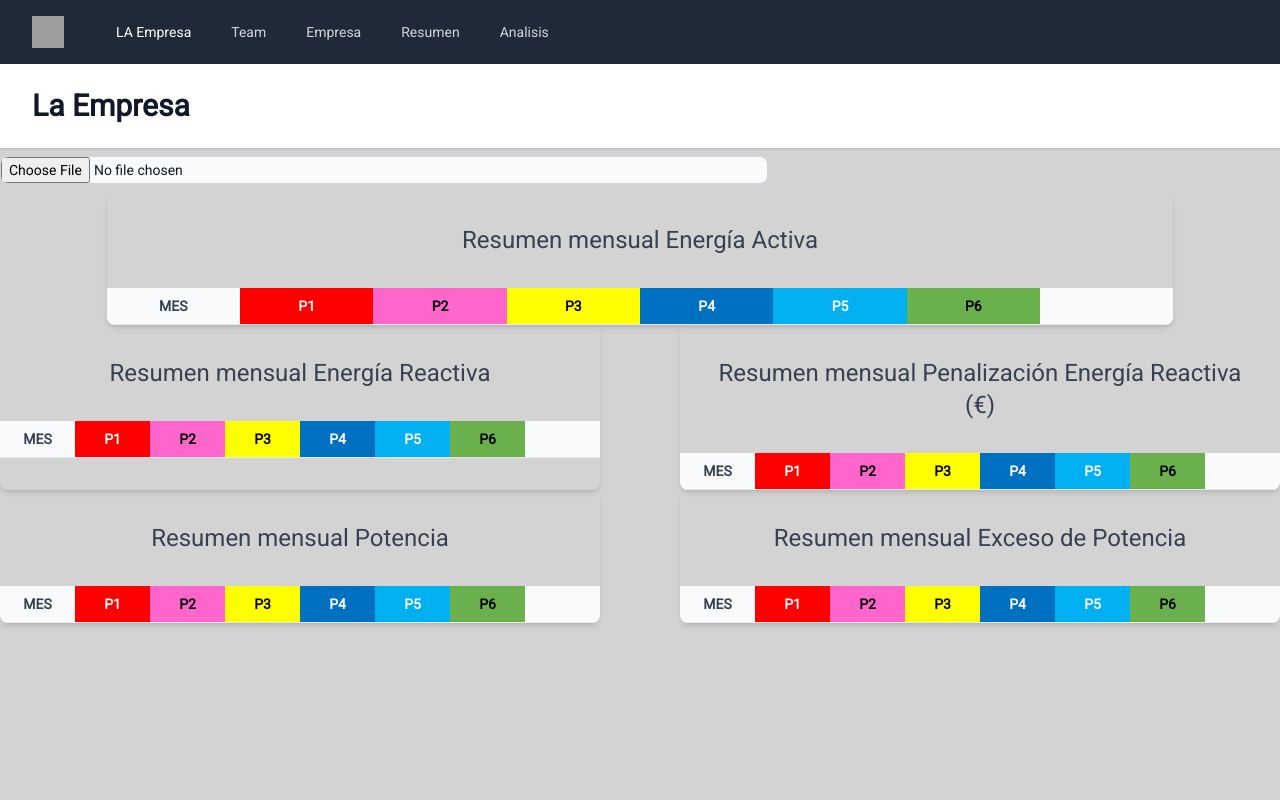
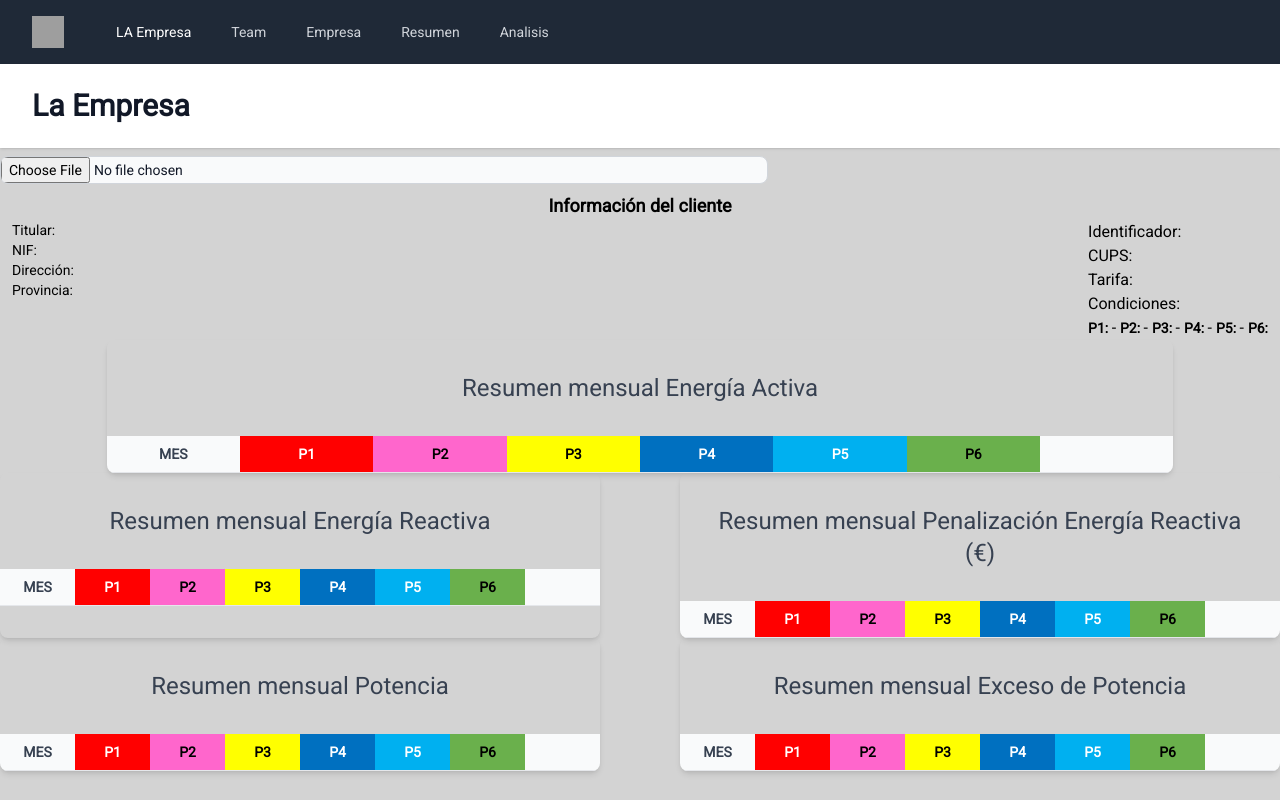
Before and after one commit to AntonioMunozCarmona/consumoLuz, a React (Vite) app: page /resumen in a window 1280 px wide. Built offline with nearby package versions, Linux system fonts and the light colour scheme; grey boxes are pictures that could not be loaded.

Commit message:
Se añaden condiciones contrato y se ocultan los input en print

```diff
--- a/src/components/CrearTablaMes.jsx
+++ b/src/components/CrearTablaMes.jsx
@@ -170,7 +170,7 @@ const CrearTablaResumenMes = (props) => {
               </th>
               <th
                 scope="col"
-                className="text-center text-black  dark:border-gray-700 min-w-8"
+                className="text-center text-black  dark:border-gray-700 min-w-8 print:hidden"
               ></th>
             </tr>
           </thead>
@@ -222,7 +222,7 @@ const CrearTablaResumenMes = (props) => {
                 >
                   {formatearNumero(getCellValue(fila, campo, 6))}
                 </td>
-                <td className="px-1 py-1 odd:bg-white odd:dark:bg-gray-900 even:bg-gray-50 even:dark:bg-gray-800 border-b dark:border-gray-700">
+                <td className="px-1 py-1 odd:bg-white odd:dark:bg-gray-900 even:bg-gray-50 even:dark:bg-gray-800 border-b dark:border-gray-700 print:hidden">
                   <button
                     id={fila.mes}
                     className="abrirModal rounded bg-gray-100 p-1 hover:bg-gray-400 transition ease-in duration-300"
--- a/src/components/EntradaFileComponent.jsx
+++ b/src/components/EntradaFileComponent.jsx
@@ -81,6 +81,7 @@ const EntradaFileComponent = ({ datos, onDatosRecibidos }) => {
   }
   useEffect(() => {
     const encuentraEmpresa = (cup) => {
+      if (!fileContent || !selectedCup) return []
       const empresaBuscada = empresas.find((empresa) => empresa.cup === cup)
       return empresaBuscada !== undefined
         ? empresaBuscada
@@ -695,6 +696,7 @@ const EntradaFileComponent = ({ datos, onDatosRecibidos }) => {
 
   return (
     <div>
+      <div className="print:hidden">
         <label
           className="block mb-2 text-sm font-medium text-gray-900 dark:text-white"
           htmlFor="fileInput"
@@ -707,8 +709,9 @@ const EntradaFileComponent = ({ datos, onDatosRecibidos }) => {
           ref={fileInputRef}
           onChange={handleFileUpload}
         ></input>
+      </div>
 
-      <>
+      <div className="print:hidden">
         {fileContent &&
           getCupsOptions().map((cup) => (
             <button
@@ -720,11 +723,13 @@ const EntradaFileComponent = ({ datos, onDatosRecibidos }) => {
               {cup}
             </button>
           ))}
-      </>
+      </div>
       <>
         {}
 
-        {selectedCup && datosFiltrados && (
+        {selectedCup && datosFiltrados && <></>}
+        {tratatedInfo && <></>}
+        {tablaTotal && (
           <>
             <h2 className="text-center font-bold text-lg w-100">
               Información del cliente
@@ -745,12 +750,36 @@ const EntradaFileComponent = ({ datos, onDatosRecibidos }) => {
                   CUPS: <span className="font-bold">{cliente.cup}</span>
                 </p>
                 <p>Tarifa: {cliente.tarifa}</p>
+                <div>
+                  Condiciones: <br />
+                  <span className="font-bold text-sm">
+                    P1: {cliente.condiciones?.P1}
+                  </span>
+                  {' - '}
+                  <span className="font-bold text-sm">
+                    P2: {cliente.condiciones?.P2}
+                  </span>
+                  {' - '}
+                  <span className="font-bold text-sm">
+                    P3: {cliente.condiciones?.P3}
+                  </span>
+                  {' - '}
+                  <span className="font-bold text-sm">
+                    P4: {cliente.condiciones?.P4}
+                  </span>
+                  {' - '}
+                  <span className="font-bold text-sm">
+                    P5: {cliente.condiciones?.P5}
+                  </span>
+                  {' - '}
+                  <span className="font-bold text-sm">
+                    P6: {cliente.condiciones?.P6}
+                  </span>
+                </div>
               </div>
             </article>
           </>
         )}
-        {tratatedInfo && <></>}
-        {tablaTotal && <></>}
       </>
       {resumenMesTablaTotal && isTermined && (
         <div>
```
Lines whose indentation alone changed are shown as unchanged.
